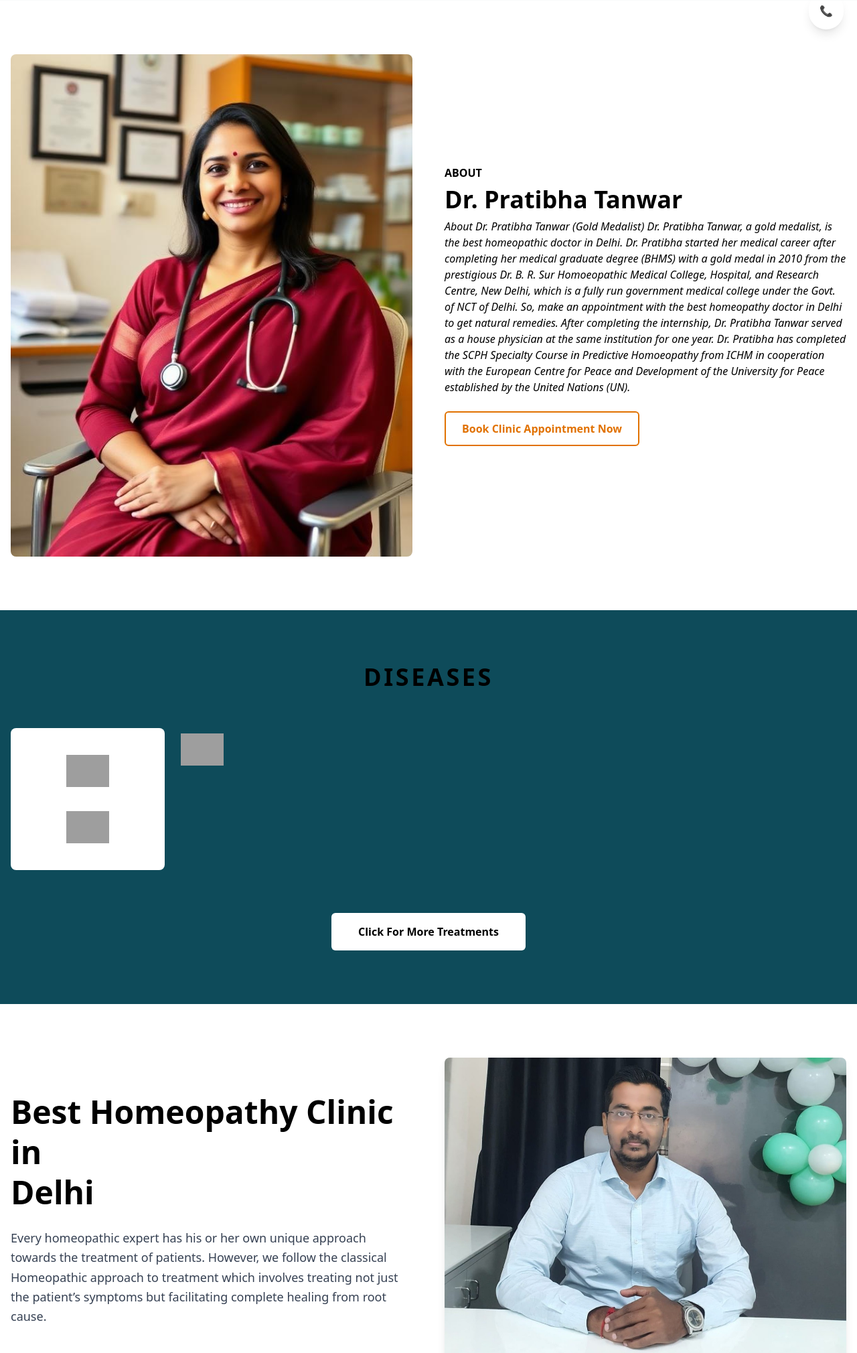
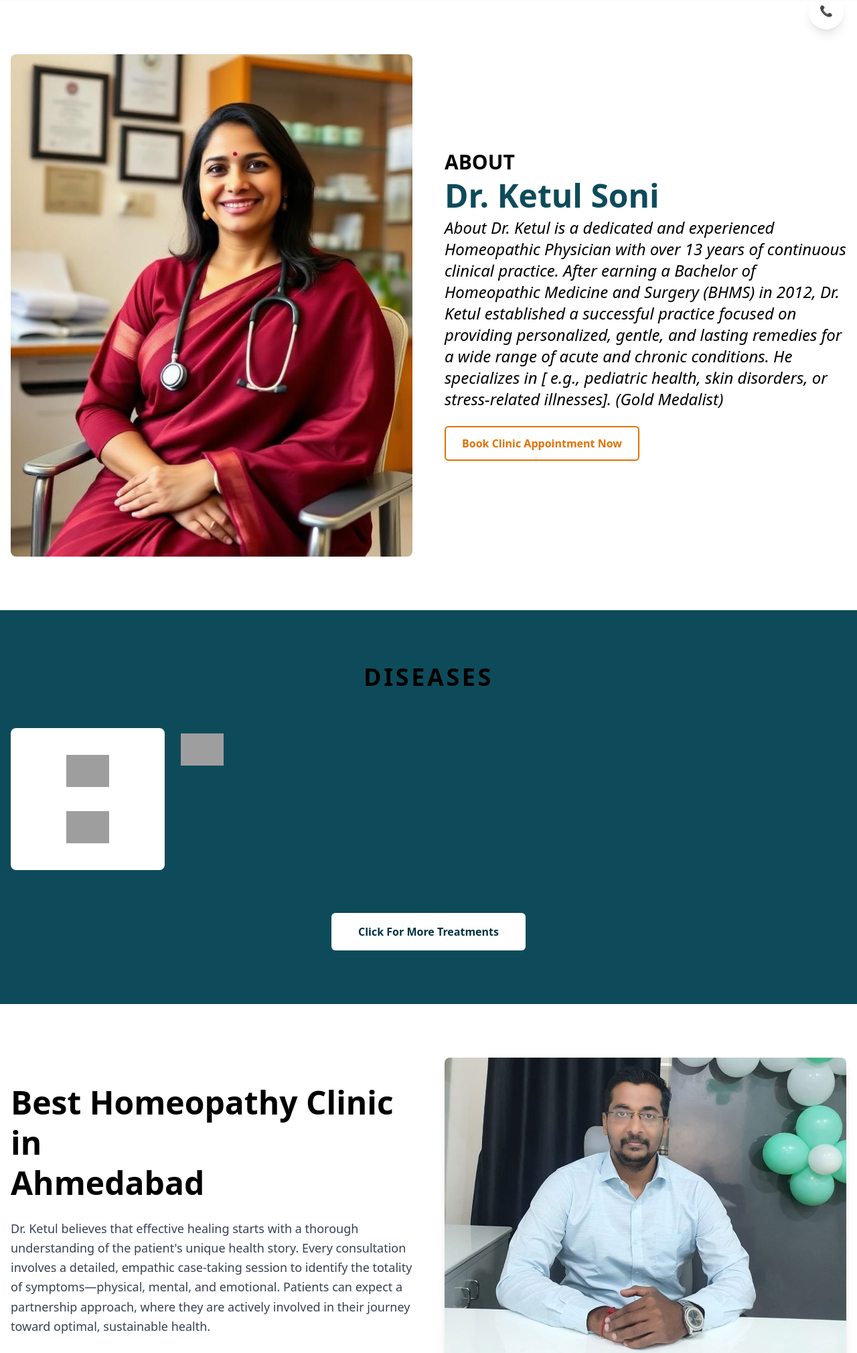
Before and after one commit to KrishSuthar17/Clinic-Freelancing-Project, a Django app: page / in a window 1280 px wide. Shown: the part 732-2752 px from the top of the page at 67% size. Run offline with Django 5.2, Linux system fonts and the light colour scheme; some libraries are stand-ins or nearby versions; grey boxes are pictures that could not be loaded.

Commit message:
almost my work done

```diff
--- /dev/null
+++ b/templates/components/Stating_about.html
@@ -0,0 +1,33 @@
+{% load static %}
+<section class="bg-white">
+    <div class="max-w-7xl mx-auto grid md:grid-cols-2 gap-12 px-4 py-20 items-center">
+
+        <div>
+            <img src="{% static 'images/doctor-about.jpg' %}" alt="Dr Pratibha Tanwar" class="rounded-lg">
+        </div>
+
+        <div>
+            <span class="text-accent text-3xl font-bold uppercase">About</span>
+            <h2 class="text-5xl font-bold text-[#0e4b5a] mt-2">
+                Dr. Ketul Soni
+            </h2>
+            <p class="italic mt-2 text-2xl">About
+                Dr. Ketul is a dedicated and experienced Homeopathic Physician with over 13 years of continuous clinical
+                practice. After earning a Bachelor of Homeopathic Medicine and Surgery (BHMS) in 2012, Dr. Ketul
+                established a
+                successful practice focused on providing personalized, gentle, and lasting remedies for a wide range of
+                acute
+                and chronic conditions. He specializes in [ e.g., pediatric health, skin disorders, or stress-related
+                illnesses].
+
+                (Gold Medalist)
+
+            </p>
+
+            <a href="#appointment"
+                class="mt-6 inline-block border-2 border-amber-600 rounded-md px-6 py-3 font-semibold text-amber-600 hover:bg-amber-600 hover:text-white transition">
+                Book Clinic Appointment Now
+            </a>
+        </div>
+    </div>
+</section>
--- a/templates/components/about.html
+++ b/templates/components/about.html
@@ -8,14 +8,15 @@
             <!-- LEFT CONTENT -->
             <div>
                 <h2 class="text-4xl md:text-5xl font-bold text-primary leading-tight mb-6">
-                    Best Homeopathy Clinic in<br>Delhi
+                    Best Homeopathy Clinic in<br>Ahmedabad
                 </h2>
 
                 <p class="text-gray-700 leading-relaxed text-lg">
-                    Every homeopathic expert has his or her own unique approach towards the
-                    treatment of patients. However, we follow the classical Homeopathic
-                    approach to treatment which involves treating not just the patient’s
-                    symptoms but facilitating complete healing from root cause.
+                    Dr. Ketul believes that effective healing starts with a thorough understanding of the patient's
+                    unique health story. Every consultation involves a detailed, empathic case-taking session to
+                    identify the totality of symptoms—physical, mental, and emotional. Patients can expect a partnership
+                    approach, where they are actively involved in their journey toward optimal, sustainable health.
+
                 </p>
             </div>
 
--- a/templates/components/diseases.html
+++ b/templates/components/diseases.html
@@ -33,8 +33,8 @@
 
         <!-- Button -->
         <div class="text-center mt-16">
-            <a href="#" class="inline-block bg-white text-primary font-semibold px-10 py-4 rounded-md
-                hover:bg-gray-100 transition">
+            <a href="#" class="inline-block bg-white text-[#003242] font-semibold px-10 py-4 rounded-md
+                hover:bg-gray-700 transition">
                 Click For More Treatments
             </a>
         </div>
--- a/templates/components/footer.html
+++ b/templates/components/footer.html
@@ -1,4 +1,7 @@
+{% load static %}
 <!-- ================= FOOTER ================= -->
+
+
 <footer class="bg-[#003242] text-white pt-20">
     <div class="max-w-7xl mx-auto px-4">
 
@@ -55,7 +58,7 @@
                     <input type="email" placeholder="Enter Your Email"
                         class="w-full px-4 py-3 rounded text-white focus:outline-none border-1 border-amber-50">
                     <button type="submit"
-                        class="border-1 text-primary font-semibold px-6 py-3 rounded  hover:bg-amber-600 transition">
+                        class="text-primary font-semibold bg-white px-6 py-3 text-[#003242] rounded  hover:bg-gray-700 transition">
                         Send
                     </button>
                 </form>
--- a/templates/components/hero.html
+++ b/templates/components/hero.html
@@ -0,0 +1,34 @@
+{% load static tailwind_tags %}
+<!-- ================= HERO SECTION ================= -->
+<section class="bg-gray-50">
+    <div class="max-w mx-auto grid md:grid-cols-2 gap-10 px-4 py-20 items-center">
+
+        <!-- Left Content -->
+        <div>
+            <h1 class="text-4xl md:text-5xl font-bold text-primary mb-6">
+                PRATIBHA HOMEOPATHIC CLINIC
+            </h1>
+
+            <p class="text-lg mb-8">
+                "A POSITIVE COMMITMENT TO HEALING"
+            </p>
+
+            <div class="flex gap-4">
+                <a href="tel:+917827525956"
+                    class="border-2 border-primary text-primary px-6 py-3 font-semibold hover:bg-primary hover:text-amber-600 transition">
+                    Call Now
+                </a>
+
+                <a href="#" class="bg-amber-600 text-white px-6 py-3 font-semibold hover:opacity-90 transition">
+                    Book Clinic Appointment Now
+                </a>
+            </div>
+        </div>
+
+        <!-- Right Image -->
+        <div class="relative">
+            <img src="{% static 'images/doctor-hero.jpg' %}" alt="Dr Pratibha Tanwar" class="rounded-lg w-full">
+        </div>
+
+    </div>
+</section>
--- a/templates/home.html
+++ b/templates/home.html
@@ -9,100 +9,88 @@
 
 <!-- ================= HEADER ================= -->
 
+{% include "components/hero.html" %}
 
-<!-- ================= HERO SECTION ================= -->
-<section class="bg-gray-50">
-  <div class="max-w mx-auto grid md:grid-cols-2 gap-10 px-4 py-20 items-center">
+<!-- ================= ABOUT SECTION ================= -->
 
-    <!-- Left Content -->
-    <div>
-      <h1 class="text-4xl md:text-5xl font-bold text-primary mb-6">
-        PRATIBHA HOMEOPATHIC CLINIC
-      </h1>
 
-      <p class="text-lg mb-8">
-        "A POSITIVE COMMITMENT TO HEALING"
-      </p>
 
-      <div class="flex gap-4">
-        <a href="tel:+917827525956"
-           class="border-2 border-primary text-primary px-6 py-3 font-semibold hover:bg-primary hover:text-amber-600 transition">
-          Call Now
+{% include "components/Stating_about.html" %}
+{% include "components/diseases.html" %}
+{% include "components/about.html" %}
+{% include "components/cta.html" %}
+{% include "components/live_Sessions.html" %}
+
+<section class="bg-[#003242] py-20">
+  <div class="max-w-7xl mx-auto px-4">
+
+    <div class="grid grid-cols-1 lg:grid-cols-2 gap-14 items-center">
+
+      <!-- LEFT CONTENT -->
+      <div class="text-white">
+
+        <p class="text-lg mb-3">
+          Make Your Appointment Today
+        </p>
+
+        <h2 class="text-3xl md:text-4xl font-bold mb-6">
+          Dr. Ketul Soni
+        </h2>
+
+        <p class="text-gray-200 leading-relaxed mb-8 max-w-xl">
+          Having massive years of experience and knowledge in the homeopathic field.
+          he has specialized in skin & hair treatment, & diabetes, and treatment of
+          other chronic diseases.
+        </p>
+
+        <h3 class="text-xl font-semibold mb-4">
+          How To Book?
+        </h3>
+
+        <ul class="space-y-2 mb-8">
+          <li class="flex items-center gap-3">
+            <span class="text-green-400 font-bold">✔</span>
+            Select The Date
+          </li>
+          <li class="flex items-center gap-3">
+            <span class="text-green-400 font-bold">✔</span>
+            Choose Your Time Slot
+          </li>
+          <li class="flex items-center gap-3">
+            <span class="text-green-400 font-bold">✔</span>
+            Enter Your Details
+          </li>
+        </ul>
+
+        <a href="#" class="inline-block bg-white text-[#003242] font-semibold
+                 px-8 py-4 rounded-md hover:bg-gray-700 transition">
+          Book Clinic Appointment Now
         </a>
 
-        <a href="#"
-           class="bg-amber-600 text-white px-6 py-3 font-semibold hover:opacity-90 transition">
-          Book Clinic Appointment Now
-        </a>
       </div>
-    </div>
 
-    <!-- Right Image -->
-    <div class="relative">
-      <img src="{% static 'images/doctor-hero.jpg' %}"
-           alt="Dr Pratibha Tanwar"
-           class="rounded-lg w-full">
+      <!-- RIGHT IMAGE -->
+      <div class="flex justify-center lg:justify-end">
+        <img src="{% static 'images/doctor-hero.jpg' %}" alt="Dr ketul soni"
+          class="rounded-lg shadow-lg max-w-full h-auto">
+      </div>
+
     </div>
 
   </div>
 </section>
 
-<!-- ================= ABOUT SECTION ================= -->
- <section class="bg-white">
-  <div class="max-w-7xl mx-auto grid md:grid-cols-2 gap-12 px-4 py-20 items-center">
-
-    <div>
-      <img src="{% static 'images/doctor-about.jpg' %}"
-           alt="Dr Pratibha Tanwar"
-           class="rounded-lg">
-    </div>
-
-    <div>
-      <span class="text-accent font-bold uppercase">About</span>
-      <h2 class="text-4xl font-bold text-primary mt-2">
-        Dr. Pratibha Tanwar
-      </h2>
-      <p class="italic mt-2">About
-                Dr. Pratibha Tanwar
-                (Gold Medalist)
-                Dr. Pratibha Tanwar, a gold medalist, is the best homeopathic doctor in Delhi. Dr. Pratibha started her
-                medical career after completing her medical graduate degree (BHMS) with a gold medal in 2010 from the
-                prestigious Dr. B. R. Sur Homoeopathic Medical College, Hospital, and Research Centre, New Delhi, which
-                is a fully run government medical college under the Govt. of NCT of Delhi. So, make an appointment with
-                the best homeopathy doctor in Delhi to get natural remedies.
-
-                After completing the internship, Dr. Pratibha Tanwar served as a house physician at the same institution
-                for one year. Dr. Pratibha has completed the SCPH Specialty Course in Predictive Homoeopathy from ICHM
-                in cooperation with the European Centre for Peace and Development of the University for Peace
-                established by the United Nations (UN).</p>
-
-                <a href="#appointment" class="mt-6 inline-block border-2 border-amber-600 rounded-md px-6 py-3 font-semibold text-amber-600 hover:bg-amber-600 hover:text-white transition">
-                                Book Clinic Appointment Now
-                            </a>
-    </div>
-  </div>
-</section>
-
-
-
-
-
- {% include "components/diseases.html" %}
- {% include "components/about.html" %}
- {% include "components/cta.html" %}
- {% include "components/live_Sessions.html" %}
-
 
 <!-- ================= FLOATING BUTTONS ================= -->
 <a href="https://wa.me/917827525956"
-   class="fixed bottom-24 right-5 bg-green-500 text-white p-4 rounded-full shadow-lg hover:scale-110 transition"
-   aria-label="WhatsApp">
+  class="fixed bottom-24 right-5 bg-green-500 text-white p-4 rounded-full shadow-lg hover:scale-110 transition"
+  aria-label="WhatsApp">
   💬
 </a>
 
 <a href="tel:+917827525956"
-   class="fixed bottom-6 right-5 bg-primary text-white p-4 rounded-full shadow-lg hover:scale-110 transition"
-   aria-label="Call">
+  class="fixed bottom-6 right-5 bg-primary text-white p-4 rounded-full shadow-lg hover:scale-110 transition"
+  aria-label="Call">
   📞
 </a>
 
--- a/theme/static/css/dist/styles.css
+++ b/theme/static/css/dist/styles.css
@@ -30,6 +30,7 @@
     --color-gray-100: oklch(96.7% 0.003 264.542);
     --color-gray-200: oklch(92.8% 0.006 264.531);
     --color-gray-300: oklch(87.2% 0.01 258.338);
+    --color-gray-600: oklch(44.6% 0.03 256.802);
     --color-gray-700: oklch(37.3% 0.034 259.733);
     --color-gray-800: oklch(27.8% 0.033 256.848);
     --color-black: #000;
@@ -40,11 +41,14 @@
     --container-lg: 32rem;
     --container-xl: 36rem;
     --container-3xl: 48rem;
+    --container-5xl: 64rem;
     --container-7xl: 80rem;
     --text-xs: 0.75rem;
     --text-xs--line-height: calc(1 / 0.75);
     --text-sm: 0.875rem;
     --text-sm--line-height: calc(1.25 / 0.875);
+    --text-base: 1rem;
+    --text-base--line-height: calc(1.5 / 1);
     --text-lg: 1.125rem;
     --text-lg--line-height: calc(1.75 / 1.125);
     --text-xl: 1.25rem;
@@ -525,6 +597,14 @@
   .font-serif {
     font-family: var(--font-serif);
   }
+  .text-2xl {
+    font-size: var(--text-2xl);
+    line-height: var(--tw-leading, var(--text-2xl--line-height));
+  }
+  .text-3xl {
+    font-size: var(--text-3xl);
+    line-height: var(--tw-leading, var(--text-3xl--line-height));
+  }
   .text-4xl {
     font-size: var(--text-4xl);
     line-height: var(--tw-leading, var(--text-4xl--line-height));
@@ -573,6 +657,18 @@
     --tw-tracking: var(--tracking-widest);
     letter-spacing: var(--tracking-widest);
   }
+  .text-\[\#0e4b5a\] {
+    color: #0e4b5a;
+  }
+  .text-\[\#003242\] {
+    color: #003242;
+  }
+  .text-\[\#\] {
+    color: #;
+  }
+  .text-\[00\] {
+    color: 00;
+  }
   .text-amber-600 {
     color: var(--color-amber-600);
   }
@@ -646,6 +755,13 @@
     &:hover {
       @media (hover: hover) {
         background-color: var(--color-gray-100);
+      }
+    }
+  }
+  .hover\:bg-gray-700 {
+    &:hover {
+      @media (hover: hover) {
+        background-color: var(--color-gray-700);
       }
     }
   }
@@ -842,6 +981,11 @@
   inherits: false;
   initial-value: 0 0 #0000;
 }
+@property --tw-outline-style {
+  syntax: "*";
+  inherits: false;
+  initial-value: solid;
+}
 @property --tw-duration {
   syntax: "*";
   inherits: false;
@@ -883,6 +1027,7 @@
       --tw-ring-offset-width: 0px;
       --tw-ring-offset-color: #fff;
       --tw-ring-offset-shadow: 0 0 #0000;
+      --tw-outline-style: solid;
       --tw-duration: initial;
       --tw-scale-x: 1;
       --tw-scale-y: 1;
```
Also changed, not shown: other parts of theme/static/css/dist/styles.css (+108 -0 lines), templates/content.html (+145 -0 lines), templates/gallery_videos_page.html (+68 -0 lines), templates/homeopathy_page.html (+50 -1 lines).
